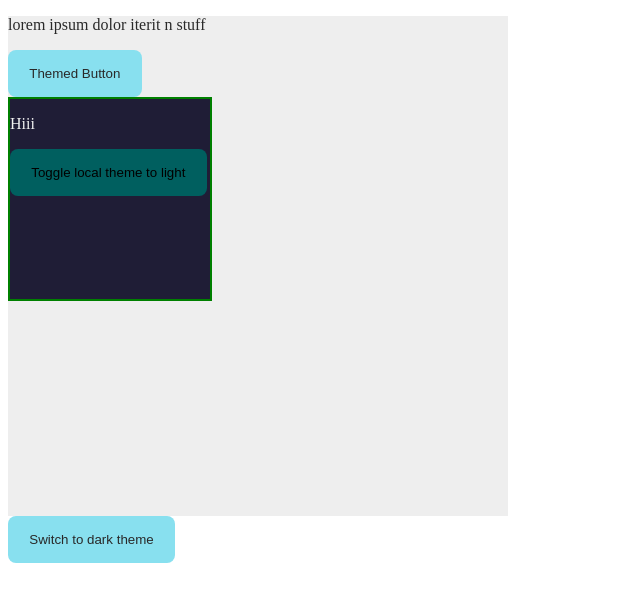
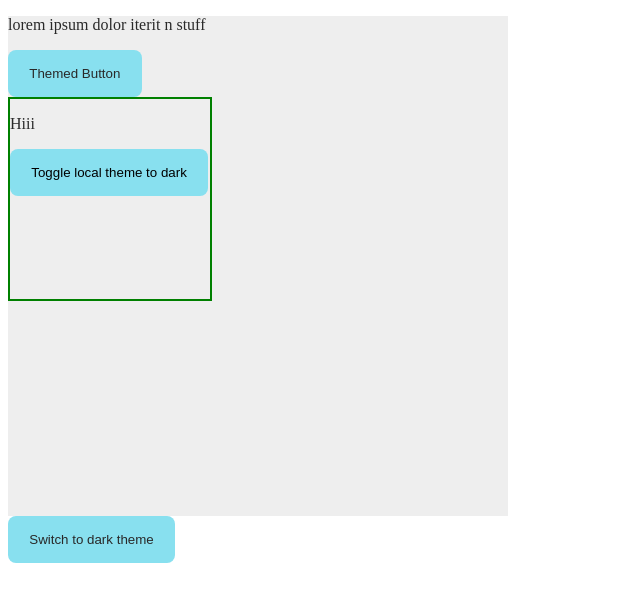
Before and after one commit to pisesanket/Context-Theme-Toggler---Class-based-components-First-Class-based-Component-Cla---385muze9xabs, a React app: page / in a window 1280 px wide. Shown: the top 602 px of the page, without its empty margins (0-640 px from the left). Built offline with nearby package versions, Linux system fonts and the light colour scheme.

Commit message:
Update LocalThemedBox.js

```diff
--- a/src/components/LocalThemedBox.js
+++ b/src/components/LocalThemedBox.js
@@ -3,6 +3,7 @@ import { ThemeContext } from "./ThemeProvider";
 
 const LocalThemedBox = () => {
   const context = useContext(ThemeContext);
+  const [count, setCount] = useState(0);
   const [localTheme, setLocalTheme] = useState("light");
   function toggleLocalTheme() {
     if (localTheme === "light") {
@@ -12,7 +13,11 @@ const LocalThemedBox = () => {
     }
   }
   useEffect(() => {
-    toggleLocalTheme();
+    if (count == 0) {
+      setCount(count + 1);
+    } else {
+      toggleLocalTheme();
+    }
   }, [context.theme]);
   return (
     <div
```
